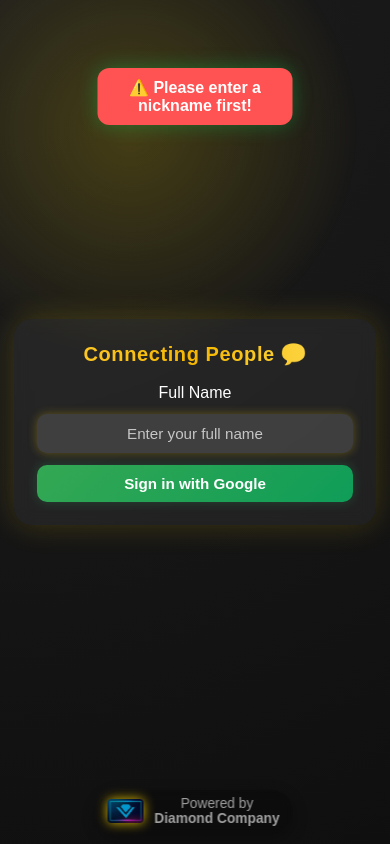
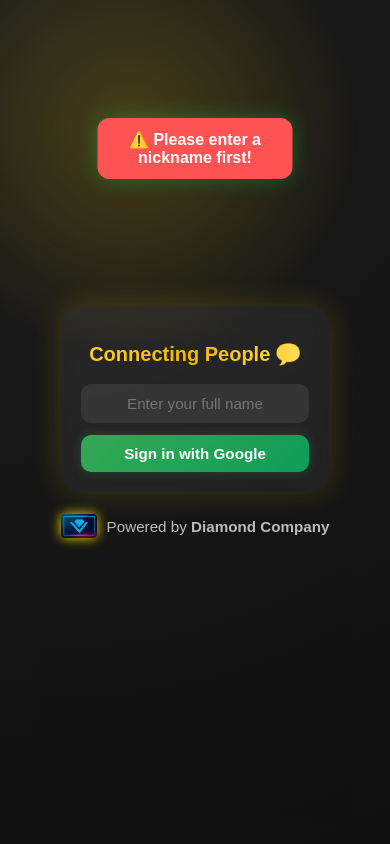
Before and after one commit to Aditya-Soni23/Connecting_People, a plain HTML site: page index.html in a window 390 px wide. Both pictures are taken after a click on the button "Sign in with Google". Drawn offline with Linux system fonts and the light colour scheme; no server answers.

Commit message:
finallop

```diff
--- a/index.html
+++ b/index.html
@@ -5,41 +5,21 @@
   <meta name="viewport" content="width=device-width, initial-scale=1" />
   <title>Connecting People - Login</title>
   <style>
-    /* === Global reset & sensible box-sizing === */
     *, *::before, *::after { box-sizing: border-box; }
-
     html, body {
-      height: 100%;
-      margin: 0;
+      height: 100%; margin: 0;
+      font-family: "Poppins", sans-serif;
+      color: white;
+      background: radial-gradient(circle at top left, #1e1e1e, #0f0f0f);
+      display: flex; justify-content: center; align-items: center;
+      flex-direction: column; text-align: center;
+      padding: 24px;
     }
 
-    body {
-      position: relative;
-      display: flex;
-      justify-content: center;
-      align-items: center;
-      flex-direction: column; /* ensures vertical centering + branding positioning below */
-      min-height: 100vh;
-      background: radial-gradient(circle at top left, #1e1e1e, #0f0f0f);
-      font-family: "Poppins", sans-serif;
-      overflow-y: auto;
-      -webkit-font-smoothing: antialiased;
-      color: white;
-      padding: 24px;
-      text-align: center;
-    }
-
-    /* Animated background glow */
     body::before {
-      content: "";
-      position: absolute;
-      width: 420px;
-      height: 420px;
-      background: radial-gradient(circle, rgba(255, 215, 0, 0.22), transparent 70%);
-      top: -80px;
-      left: -80px;
-      border-radius: 50%;
-      pointer-events: none;
+      content: ""; position: absolute; width: 420px; height: 420px;
+      background: radial-gradient(circle, rgba(255,215,0,0.22), transparent 70%);
+      top: -80px; left: -80px; border-radius: 50%;
       filter: blur(6px);
       animation: glow 6s ease-in-out infinite alternate;
       z-index: 0;
@@ -47,10 +27,9 @@
 
     @keyframes glow {
       from { transform: scale(1); opacity: 0.6; }
-      to   { transform: scale(1.15); opacity: 0.95; }
+      to { transform: scale(1.15); opacity: 0.95; }
     }
 
-    /* Login card */
     .login-box {
       position: relative;
       z-index: 1;
@@ -61,41 +40,28 @@
       box-shadow: 0 0 30px rgba(255, 215, 0, 0.18);
       backdrop-filter: blur(8px);
       transition: transform 0.25s ease, box-shadow 0.25s ease;
-      margin: auto; /* ensures it's centered vertically even if content expands */
     }
 
-    .login-box:hover {
-      transform: translateY(-3px);
-      box-shadow: 0 0 40px rgba(255, 215, 0, 0.28);
-    }
+    .login-box:hover { transform: translateY(-3px); }
 
     h2 {
       font-size: clamp(1.25rem, 3.6vw, 1.9rem);
       background: linear-gradient(90deg, #ffcc33, #f5b700, #ffdf5a);
       -webkit-background-clip: text;
       -webkit-text-fill-color: transparent;
-      margin: 0 0 18px;
-      letter-spacing: 0.6px;
       font-weight: 700;
+      margin-bottom: 18px;
     }
 
-    form { display: grid; gap: 12px; align-items: center; }
+    form { display: grid; gap: 12px; }
 
     input[type="text"] {
       padding: clamp(10px, 2.8vw, 14px);
-      width: 100%;
-      border: none;
-      border-radius: 10px;
+      width: 100%; border: none; border-radius: 10px;
       background: rgba(255,255,255,0.08);
-      color: #fff;
-      text-align: center;
-      outline: none;
-      font-size: clamp(0.95rem, 2.4vw, 1rem);
-      box-shadow: inset 0 0 6px rgba(255,255,255,0.03);
+      color: #fff; text-align: center;
+      outline: none; font-size: clamp(0.95rem, 2.4vw, 1rem);
     }
-
-    input[type="text"]::placeholder { color: rgba(255,255,255,0.7); }
-
     input[type="text"]:focus {
       background: rgba(255,255,255,0.125);
       box-shadow: 0 0 10px rgba(255,215,0,0.28);
@@ -103,145 +69,57 @@
 
     .btn {
       display: inline-block;
-      padding: clamp(10px, 2.6vw, 14px) clamp(14px, 4vw, 18px);
+      padding: clamp(10px, 2.6vw, 14px);
       border-radius: 10px;
       font-weight: 700;
       font-size: clamp(0.95rem, 2.4vw, 1rem);
-      width: 100%;
-      border: none;
-      cursor: pointer;
-      transition: transform 0.15s ease, box-shadow 0.15s ease, filter 0.15s ease;
-      box-shadow: 0 0 14px rgba(255,204,51,0.28);
+      width: 100%; border: none; cursor: pointer;
+      transition: transform 0.15s ease, box-shadow 0.15s ease;
     }
-
-    .btn:active { transform: translateY(1px); }
 
     .google-btn {
       background: linear-gradient(135deg, #34a853, #0f9d58);
-      color: white;
-      box-shadow: 0 0 12px rgba(50,200,120,0.22);
+      color: white; box-shadow: 0 0 12px rgba(50,200,120,0.22);
     }
-
-    .google-btn:hover {
-      filter: brightness(1.03);
-      box-shadow: 0 0 22px rgba(50,200,120,0.35);
-    }
-
-    .primary {
-      background: linear-gradient(135deg, #ffcc33, #ffb300, #ffdf5a);
-      color: #000;
-    }
+    .google-btn:hover { filter: brightness(1.03); }
 
     .popup {
       position: fixed;
-      left: 50%;
-      top: 14%;
-      transform: translateX(-50%) translateY(-10px) scale(0.98);
-      background: #00c853;
-      color: white;
-      padding: 12px 18px;
-      border-radius: 12px;
-      font-weight: 700;
-      text-align: center;
-      z-index: 9999;
-      opacity: 0;
-      pointer-events: none;
-      transition: opacity 0.32s ease, transform 0.28s ease;
-      box-shadow: 0 0 20px rgba(0, 255, 100, 0.28);
-      max-width: min(92%, 420px);
-      width: auto;
+      left: 50%; top: 14%;
+      transform: translateX(-50%) scale(0.98);
+      background: #00c853; color: white;
+      padding: 12px 18px; border-radius: 12px;
+      font-weight: 700; text-align: center;
+      z-index: 9999; opacity: 0; pointer-events: none;
+      transition: opacity 0.3s ease, transform 0.3s ease;
+      box-shadow: 0 0 20px rgba(0,255,100,0.28);
     }
 
-    .popup.show {
-      opacity: 1;
-      transform: translateX(-50%) translateY(0) scale(1);
-      pointer-events: auto;
-    }
+    .popup.show { opacity: 1; transform: translateX(-50%) scale(1); }
 
     .branding {
-      margin-top: 22px;
-      display: flex;
-      align-items: center;
-      gap: 10px;
-      color: #bbb;
-      font-size: 0.95rem;
-      opacity: 0.85;
-      z-index: 1;
+      margin-top: 22px; display: flex; align-items: center;
+      gap: 10px; color: #bbb; font-size: 0.95rem;
     }
-
     .branding img {
-      width: 36px;
-      height: 24px;
-      object-fit: cover;
-      border-radius: 4px;
+      width: 36px; height: 24px; border-radius: 4px;
       filter: drop-shadow(0 0 6px gold);
     }
-
-    @media (max-width: 540px) {
-      body { padding: 14px; }
-
-      .branding {
-        position: fixed;
-        left: 50%;
-        transform: translateX(-50%);
-        bottom: 12px;
-        background: rgba(0,0,0,0.25);
-        padding: 6px 10px;
-        border-radius: 999px;
-        font-size: 0.86rem;
-        gap: 8px;
-        box-shadow: 0 6px 18px rgba(0,0,0,0.4);
-        backdrop-filter: blur(6px);
-        margin: 0;
-      }
-
-      .login-box {
-        padding: clamp(18px, 6vw, 34px);
-        width: 100%;
-        margin: auto;
-      }
-
-      .popup {
-        top: 8%;
-        left: 50%;
-        transform: translateX(-50%) translateY(-6px) scale(0.98);
-        padding: 10px 14px;
-      }
-    }
-
-    @media (min-width: 1200px) {
-      body::before { width: 520px; height: 520px; top: -120px; left: -100px; }
-    }
-
-    :focus { outline: 3px solid rgba(255,215,0,0.12); outline-offset: 2px; border-radius: 8px; }
   </style>
-
 </head>
 <body>
-  <div class="login-box" role="region" aria-label="Login box">
+  <div class="login-box">
     <h2>Connecting People 💬</h2>
-
-    <!-- Using a simple form for semantics and better mobile keyboard behavior -->
     <form id="loginForm" onsubmit="return false;">
-      <label for="nickname" class="visually-hidden">Full Name</label>
-      <input
-        id="nickname"
-        name="nickname"
-        type="text"
-        placeholder="Enter your full name"
-        maxlength="15"
-        aria-label="Choose a nickname"
-        autocomplete="nickname"
-      />
+      <input id="nickname" type="text" placeholder="Enter your full name" maxlength="15" />
       <button id="joinBtn" class="btn google-btn" type="button">Sign in with Google</button>
     </form>
   </div>
 
-  <!-- Popup + Sound -->
-  <div id="popup" class="popup" role="status" aria-live="polite"></div>
-  <audio id="popupSound" src="coin.mp3" preload="auto"></audio>
+  <div id="popup" class="popup"></div>
+  <audio id="popupSound" src="audi.mp3" preload="auto"></audio>
 
-  <div class="branding" aria-hidden="true">
+  <div class="branding">
     <img src="diamond.jpg" alt="Diamond Logo">
     <span>Powered by <strong>Diamond Company</strong></span>
   </div>
@@ -252,6 +130,9 @@
       getAuth,
       GoogleAuthProvider,
       signInWithPopup,
+      onAuthStateChanged,
+      setPersistence,
+      browserLocalPersistence
     } from "https://www.gstatic.com/firebasejs/11.0.1/firebase-auth.js";
     import {
       getDatabase,
@@ -275,6 +156,9 @@
     const db = getDatabase(app);
     const provider = new GoogleAuthProvider();
 
+    // Make sure Firebase remembers session across reloads
+    setPersistence(auth, browserLocalPersistence);
+
     function showPopup(message, color = "#00c853") {
       const popup = document.getElementById("popup");
       const sound = document.getElementById("popupSound");
@@ -282,18 +166,34 @@
       popup.style.background = color;
       popup.classList.add("show");
       sound.currentTime = 0;
-      sound.play().catch(() => {});
+      sound.play().catch(()=>{});
       setTimeout(() => popup.classList.remove("show"), 3000);
     }
 
-    const joinBtn = document.getElementById("joinBtn");
-    joinBtn.addEventListener("click", async () => {
+    // ✅ Auto-login if user is already signed in
+    onAuthStateChanged(auth, async (user) => {
+      if (user) {
+        // Already signed in
+        let nickname = localStorage.getItem("nickname");
+        if (!nickname) {
+          const uidRef = ref(db, "usersByUID/" + user.uid);
+          const uidSnap = await get(uidRef);
+          nickname = uidSnap.exists() ? uidSnap.val().nickname : null;
+        }
+        if (nickname) {
+          showPopup(`👋 Welcome back ${nickname}!`);
+          setTimeout(() => {
+            window.location.href = `chatroom.html?nick=${encodeURIComponent(nickname)}`;
+          }, 1200);
+        }
+      }
+    });
+
+    // Sign in button logic
+    document.getElementById("joinBtn").addEventListener("click", async () => {
       const nicknameInput = document.getElementById("nickname");
       const nickname = nicknameInput.value.trim();
-      if (!nickname) {
-        nicknameInput.focus();
-        return showPopup("⚠️ Please enter a nickname first!", "#ff5252");
-      }
+      if (!nickname) return showPopup("⚠️ Please enter a nickname first!", "#ff5252");
 
       try {
         const result = await signInWithPopup(auth, provider);
@@ -305,6 +205,7 @@
 
         if (uidSnap.exists()) {
           const existingNick = uidSnap.val().nickname;
+          localStorage.setItem("nickname", existingNick);
           showPopup(`✅ Logged in as ${existingNick}`, "#00c853");
           setTimeout(() => {
             window.location.href = `chatroom.html?nick=${encodeURIComponent(existingNick)}`;
@@ -314,10 +215,7 @@
 
         const nickRef = ref(db, "users/" + nickname);
         const nickSnap = await get(nickRef);
-        if (nickSnap.exists()) {
-          nicknameInput.focus();
-          return showPopup("❌ Nickname already taken!", "#ff5252");
-        }
+        if (nickSnap.exists()) return showPopup("❌ Nickname already taken!", "#ff5252");
 
         await set(ref(db, "users/" + nickname), {
           coins: 0,
@@ -326,13 +224,9 @@
           email: user.email,
           joinedAt: Date.now(),
         });
+        await set(uidRef, { nickname, email: user.email });
+        localStorage.setItem("nickname", nickname);
 
-        await set(uidRef, {
-          nickname: nickname,
-          email: user.email,
-        });
-
-        localStorage.setItem("nickname", nickname);
         showPopup(`🎉 Welcome ${nickname}! Redirecting...`, "#00c853");
         setTimeout(() => {
           window.location.href = `chatroom.html?nick=${encodeURIComponent(nickname)}`;
@@ -343,11 +237,11 @@
       }
     });
 
-    // Optional: press Enter to trigger the button
+    // Press Enter to submit
     document.getElementById("nickname").addEventListener("keydown", (e) => {
       if (e.key === "Enter") {
         e.preventDefault();
-        joinBtn.click();
+        document.getElementById("joinBtn").click();
       }
     });
   </script>
--- a/style.css
+++ b/style.css
@@ -352,103 +352,109 @@ body {
   text-align: right;
 }
 /* ========================================================== */
-/* 📱 MOBILE RESPONSIVE DESIGN (Clean & Scrollable) */
+/* 📱 MOBILE RESPONSIVE DESIGN — FIXED CHAT SCROLLING ISSUE */
 /* ========================================================== */
 @media (max-width: 768px) {
   html, body {
-    height: 100%;
     margin: 0;
     padding: 0;
-    overflow: hidden; /* Prevent full page scroll */
+    width: 100%;
+    height: 100%;
+    overflow: hidden; /* don't scroll the page itself */
+    background: #0f0f0f;
   }
 
   .chat-container {
+    display: flex;
     flex-direction: column;
     width: 100%;
-    height: 100vh;
-    border: none;
-    border-radius: 0;
+    height: 100dvh; /* use dynamic height to avoid chrome toolbar bugs */
+    overflow: hidden; /* prevent double scrollbars */
+  }
+
+  .chat-section {
+    flex: 1;
+    display: flex;
+    flex-direction: column;
     overflow: hidden;
   }
 
+  /* ✅ CHAT MESSAGES NOW SCROLL */
+  #chatMessages {
+    flex: 1;
+    overflow-y: auto;
+    -webkit-overflow-scrolling: touch;
+    padding: 10px;
+    box-sizing: border-box;
+  }
+
+  /* 👥 USERS PANEL SLIDE-IN */
   .users-panel {
     position: fixed;
     top: 0;
     left: -100%;
     width: 75%;
-    height: 100%;
+    height: 100dvh;
     background: #111;
     z-index: 1000;
     transition: left 0.3s ease;
     border-right: 2px solid #333;
     box-shadow: 5px 0 15px rgba(0,0,0,0.5);
     overflow-y: auto;
+    -webkit-overflow-scrolling: touch;
   }
 
   .users-panel.show-users {
     left: 0;
   }
 
-  #toggleUsersBtn {
-    display: block;
-    position: fixed;
-    top: 12px;
-    right: 12px;
-    z-index: 1100;
-    background: #ffcc00;
-    border: none;
-    padding: 8px;
-    border-radius: 50%;
-    font-size: 18px;
-    cursor: pointer;
-    box-shadow: 0 0 10px rgba(255, 255, 0, 0.5);
+  /* 🔝 HEADER FIXED AT TOP */
+  .chat-header {
+    display: flex;
+    align-items: center;
+    justify-content: space-between;
+    gap: 6px;
+    padding: 6px 8px;
+    font-size: 13px;
+    background: #1e1e1e;
+    border-bottom: 1px solid #333;
+    flex-shrink: 0;
+    position: sticky;
+    top: 0;
+    z-index: 500;
   }
 
-  /* Shorter header */
-  .chat-header {
-    flex-direction: column;
-    gap: 4px;
-    padding: 6px 10px;
-    text-align: center;
-    font-size: 14px;
-    height: auto;
-    background: #1e1e1e;
+  .chat-header button {
+    padding: 4px 6px;
+    font-size: 12px;
+    border-radius: 6px;
+    background: #292929;
+    color: white;
+    border: 1px solid #444;
+    cursor: pointer;
+    min-width: 50px;
+    height: 40px;
   }
 
-  .button-container {
-    flex-wrap: wrap;
-    justify-content: center;
-    gap: 10px;
+  #toggleUsersBtn {
+    background: #ffcc00;
+    color: #000;
+    box-shadow: 0 0 6px rgba(255, 255, 0, 0.4);
   }
 
-  .button-container button {
-    flex: 1;
-    min-width: 100px;
-    font-size: 13px;
-    padding: 6px 10px;
-  }
-
-  /* ✅ Scroll only chat area */
-  #chatMessages {
-    flex: 1;
-    overflow-y: auto;
-    height: calc(100vh - 130px); /* fits under header */
-    padding-bottom: 10px;
-  }
-
+  /* ✅ INPUT STAYS AT BOTTOM */
   .chat-input {
-    flex-direction: column;
-    gap: 8px;
+    flex-shrink: 0;
+    display: flex;
     padding: 8px;
     border-top: 1px solid #333;
     background: #181818;
+    position: sticky;
+    bottom: 0;
+    z-index: 500;
   }
 
-  .chat-input input {
-    margin-right: 0;
-  }
-
-  /* Hide branding on mobile */
+  /* 🧹 CLEANUP */
   .branding {
     display: none !important;
   }
```
Also changed, not shown: 1 other file.
